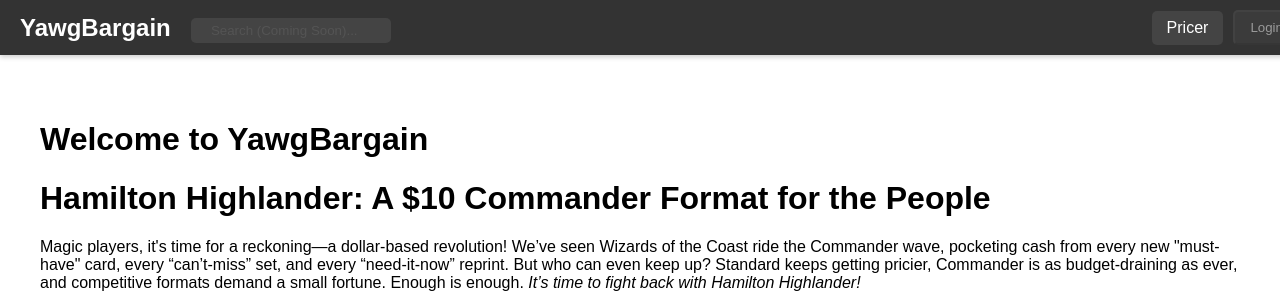
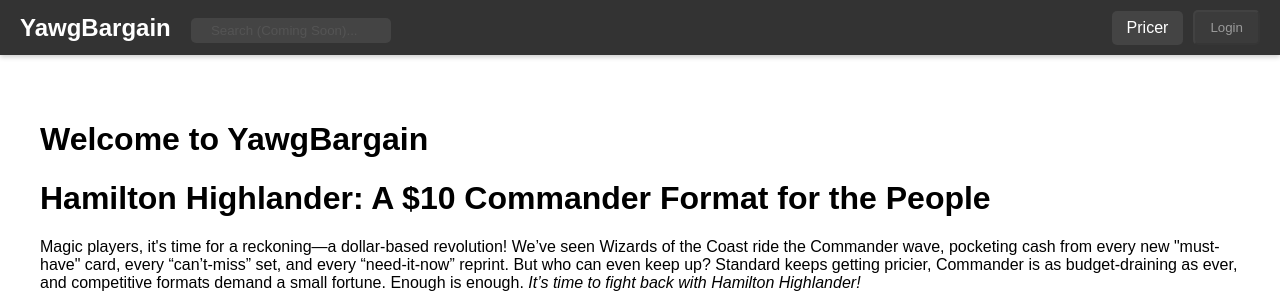
Before and after one commit to CarsonJoshua/yawgbargain, a Flask app: page / in a window 1280 px wide. Shown: the top 300 px of the page. Run offline with Flask 3, Linux system fonts and the light colour scheme; parts of the project's set-up code (start-up, migrations or seed data) failed here and were passed over.

Commit message:
fixing button display issues

```diff
--- a/app/static/css/style.css
+++ b/app/static/css/style.css
@@ -19,6 +19,7 @@ body {
     top: 0;
     left: 0;
     box-shadow: 0 2px 5px rgba(0, 0, 0, 0.2);
+    box-sizing: border-box;
 }
 
 .site-name {
@@ -52,6 +53,7 @@ body {
     align-items: center;
     gap: 10px;
     flex-wrap: nowrap;
+    flex-shrink: 0;
     justify-content: flex-end;
     max-width: 100%;
     overflow: hidden;
@@ -80,6 +82,7 @@ body {
 .user-actions button {
     white-space: nowrap;
     padding: 8px 15px;
+    max-width: fit-content;
 }
 
 @media (max-width: 600px) {
```
